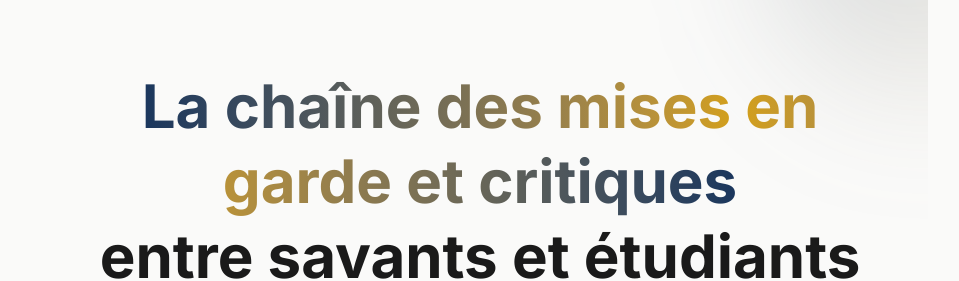
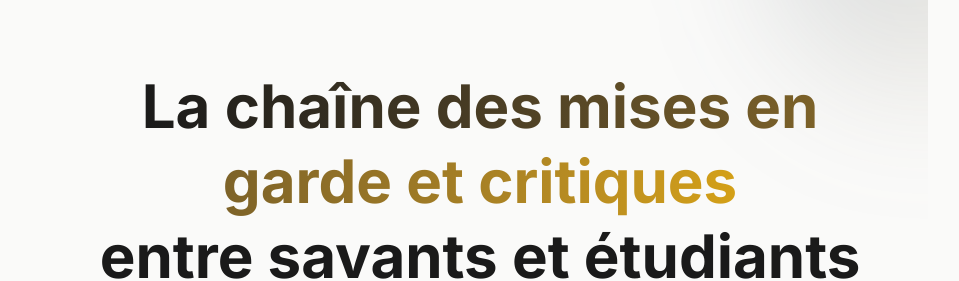
Before and after one commit to TMSHParis/athar-ia, a Next.js app: page / in a window 1280 px wide. Shown: the part 128-409 px from the top of the page, without its empty margins (160-1119 px from the left). Built offline with nearby package versions, Linux system fonts and the light colour scheme; no server answers.

Commit message:
Update title gradient: change from blue-yellow to white-yellow

```diff
--- a/src/app/page.tsx
+++ b/src/app/page.tsx
@@ -12,7 +12,7 @@ export default function Home() {
       <div className="relative text-center">
         {/* Main title with gradient text */}
         <h1 className="mb-6 text-4xl font-bold leading-tight md:text-5xl lg:text-6xl">
-          <span className="bg-gradient-to-r from-primary via-accent to-primary bg-clip-text text-transparent dark:from-primary-light dark:via-accent dark:to-primary-light">
+          <span className="bg-gradient-to-r from-foreground to-accent bg-clip-text text-transparent dark:from-white dark:to-accent">
             La chaîne des mises en garde et critiques
           </span>
           <br />
```
